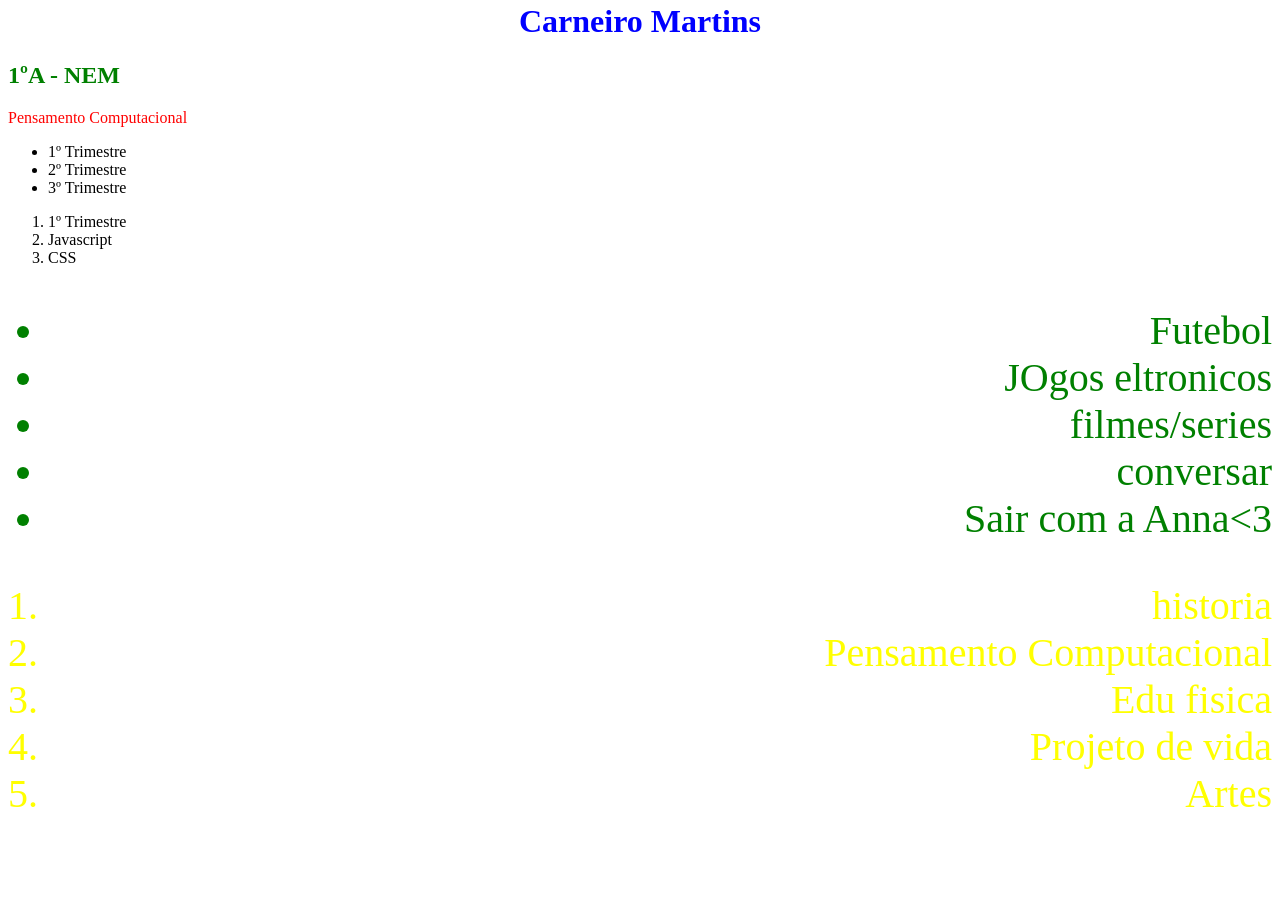
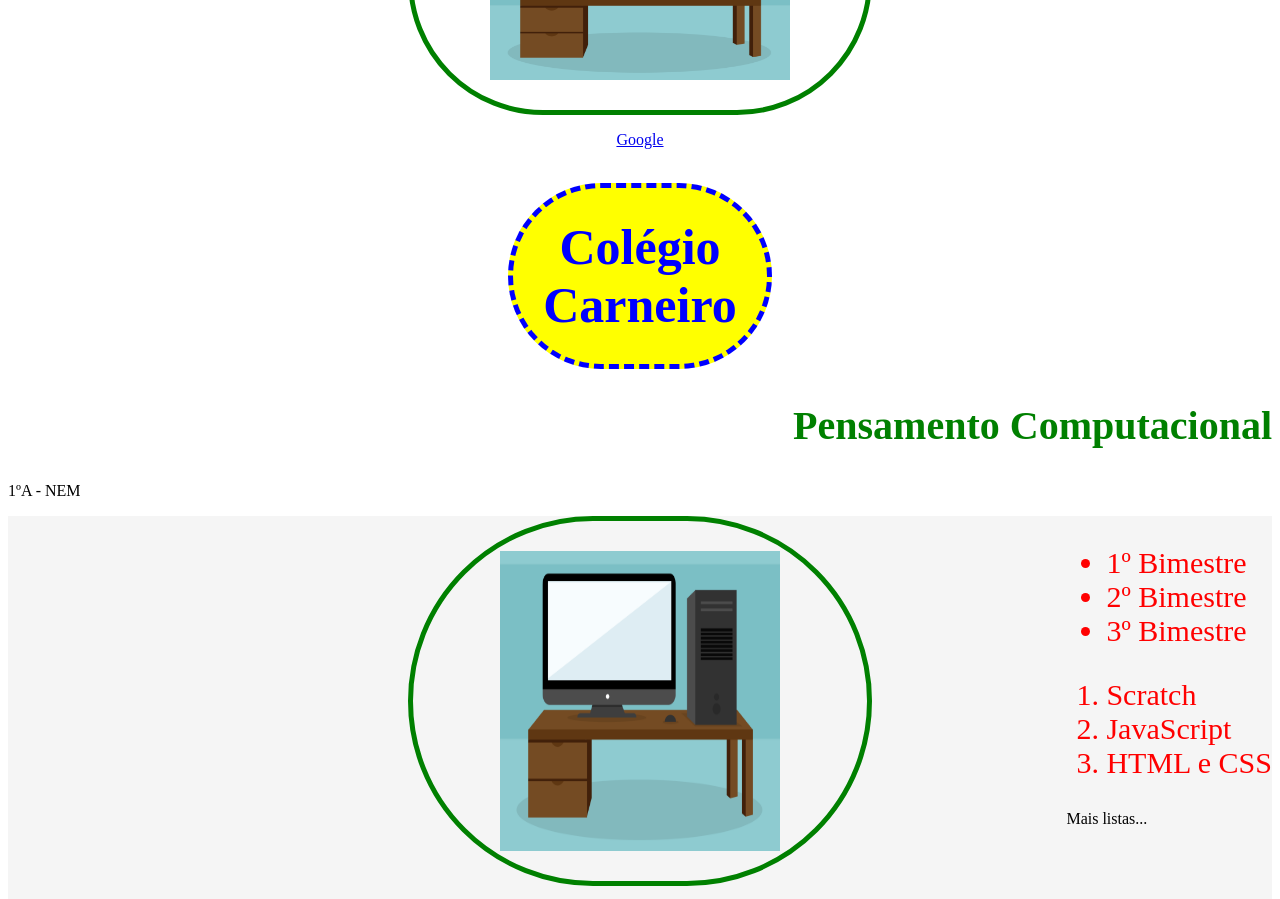
Before and after one commit to JotaPe77c/Jo-o-Pedro-Correa, a plain HTML site: page index.html in a window 1280 px wide. Shown: the part 260-1159 px from the top of the page. Before the commit the page ends 1117 px from the top, so only its background shows below. Drawn offline with Linux system fonts and the light colour scheme.

Commit message:
Add files via upload

```diff
--- a/index.html
+++ b/index.html
@@ -1,37 +1,50 @@
 <head>
     <link rel="stylesheet" href="style.css">
 </head>
+
 <body>
+
+    <header class="cabecalho">
+        <p id="cabecalho2">1º A - NOVO ENSINO MÉDIO - PENSAMENTO COMPUTACIONAL</p>
+    </header>
+
+    <nav id="menu">
+        <a href="alunos.html">Alunos e Notas</a>
+    </nav>
+
     <p id="imagem"><img src="computador.png" width="300px" height="200px"></p>
     <p id="link"><a href="https://www.google.com.br">Google</a></p>
-    <h1>Carneiro Martins</h1>
-    <h2>1ºA - NEM</h2>
-    <p>Pensamento Computacional</p>
+    <h1 id="destaque">Colégio Carneiro</h1>
+    <h2>Pensamento Computacional</h2>
+    <p>1ºA - NEM</p>
+    <aside id="lateral">
+        <div class="listas">
+            <ul class="lista">
+                <li>1º Bimestre</li>
+                <li>2º Bimestre</li>
+                <li>3º Bimestre</li>
+            </ul>
 
-    <ul class="lista">
-        <li>1º Trimestre</li>
-        <li>2º Trimestre</li>
-        <li>3º Trimestre</li>
-    </ul>
+            <ol class="lista">
+                <li>Scratch</li>
+                <li>JavaScript</li>
+                <li>HTML e CSS</li>
+            </ol>
 
-    <ol class="listra">
-        <li>1º Trimestre</li>
-        <li>Javascript</li>
-        <li>CSS</li>
-    </ol>
+            <p>Mais listas...</p>
+        </div>
+    </aside>
 
-    <ul class="minhalista">
-        <li>Futebol</li>
-        <li>JOgos eltronicos</li>
-        <li>filmes/series</li>
-        <li>conversar</li>
-        <li>Sair com a Anna<3</li>
-    </ul>
+    <div class="imagens">
+        <p id="imagem"><img src="computador.png" width="280" height="300"></p>
+        <p id="imagem"><img src="computador.png" width="280" height="300"></p>
+        <p id="imagem"><img src="computador.png" width="280" height="300"></p>
+        <p id="imagem"><img src="computador.png" width="280" height="300"></p>
+        <p id="imagem"><img src="computador.png" width="280" height="300"></p>
+    </div>
 
-    <ol class='materias'>
-       <li>historia</li>
-       <li>Pensamento Computacional</li>
-       <li>Edu fisica</li>
-       <li>Projeto de vida</li>
-       <li>Artes</li>
-   </ol>
+    <footer class="rodape">
+        <p id="rodape2">Colégio Estadual Francisco Carneiro Martins - Ensino Médio e Profissional</p>
+    </footer>
+
+</body>
--- a/style.css
+++ b/style.css
@@ -1,29 +1,109 @@
-p {color:red;
-   font_size:30;
-    text-align:left;
+.cabecalho {
+    border-bottom-style: solid;
+    background: greenyellow;
+    margin-top: -8px;
+    margin-left: -8px;
+    margin-right: -8px;
+    padding: 1px;
 }
 
+#cabecalho2 {
+    color: blue;
+    text-align: center;
+}
+
+#menu {
+    text-align: center;
+    font-size: 30;
+
+}
+
+.rodape {
+    border-top-style: solid;
+    background: greenyellow;
+    margin-bottom: -8px;
+    margin-left: -8px;
+    margin-right: -8px;
+    padding: 1px;
+}
+
+#rodape2 {
+    color: blue;
+    text-align: center;
+}
+
+.lista {
+    font-size: 30;
+    color: red;
+}
+
+.imagens {
+    text-align: center;
+    background: whitesmoke;
+}
+
+
+
+#destaque {
+    border: 5px;
+    border-style: dashed;
+    border-color: blue;
+    border-top-left-radius: 500px;
+    border-top-right-radius: 500px;
+    border-bottom-left-radius: 500px;
+    border-bottom-right-radius: 500px;
+    padding-top: 30px;
+    padding-bottom: 30px;
+    margin-left: 500px;
+    margin-right: 500px;
+    background: yellow;
+}
+
+#lateral {
+    float: right;
+}
+
+#imagem {
+    text-align: center;
+    border: 5px;
+    border-style: solid;
+    border-color: green;
+    border-top-left-radius: 500px;
+    border-top-right-radius: 500px;
+    border-bottom-left-radius: 500px;
+    border-bottom-right-radius: 500px;
+    padding-top: 30px;
+    padding-bottom: 30px;
+    margin-left: 400px;
+    margin-right: 400px;
+}
+
+#link {
+    text-align: center;
+}
+
+
 h1 {
-    color:blue;
-   font_size:50;
-    text-align:center;
+    color: blue;
+    font-size: 50;
+    text-align: center;
 }
 
 h2 {
-    color:green;
-   font_size:40;
-    text-align:ringht;
-}
-  .minhalista{
-
-  color:green;
-  text-align: right;
-  font-size:40;
+    color: green;
+    font-size: 40;
+    text-align: right;
 }
 
-   .materias{
+#aluno {
+    backgoround: lightblue;
+}
 
-  color:yellow;
-  text-align: right;
-  font-size:40;
+#aluno {
+    font-size: 20px;
+    color: lightcoral;
+    border-style: solid;
+    margin-right: 85%;
+    margin-top: -2px;
+    margin-bottom: -2px;
 }
```
Also changed, not shown: alunos.html (added, +26 -0 lines), computador.png (added), 1 other file.
